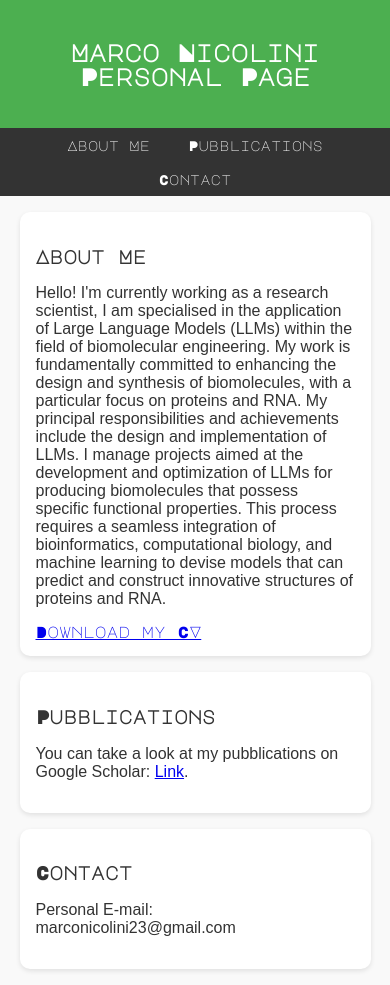
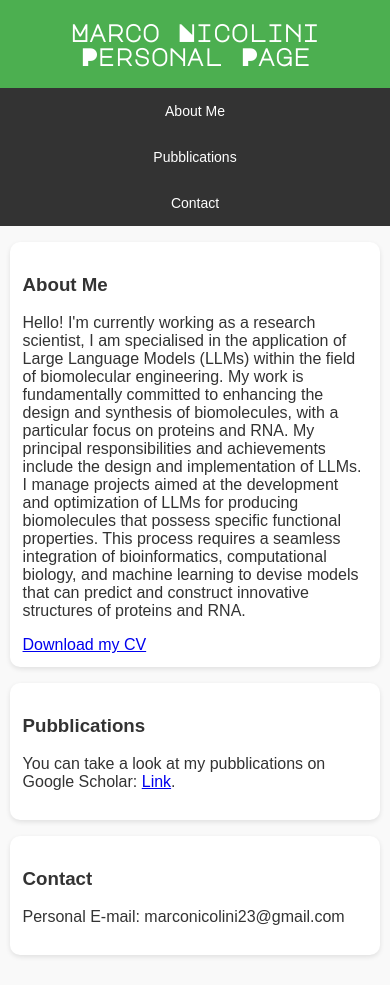
Before and after one commit to NicoRota-0/NicoRota-0.github.io, a plain HTML site: page index.html in a window 390 px wide. Drawn offline with Linux system fonts and the light colour scheme; a script that the page names is missing.

Commit message:
Update styles.css

```diff
--- a/styles.css
+++ b/styles.css
@@ -3,27 +3,18 @@
     box-sizing: border-box;
 }
 
-/* Prevent horizontal scroll */
+/* Reset and prevent horizontal scroll */
 html, body {
     margin: 0;
     padding: 0;
     overflow-x: hidden;
+    font-family: Arial, sans-serif;
+    color: #333;
+    background-color: #f9f9f9;
     width: 100%;
 }
 
-/* Body font and background */
-body {
-    font-family: 'Major Mono Display', monospace;
-    color: #333;
-    background-color: #f9f9f9;
-}
-
-/* Paragraphs use readable font */
-p {
-    font-family: Arial, sans-serif;
-}
-
-/* Header full width */
+/* Header uses display font only for the title */
 header {
     background-color: #4CAF50;
     color: white;
@@ -32,14 +23,19 @@ header {
     width: 100%;
 }
 
-/* Navigation responsive */
+header h2 {
+    font-family: 'Major Mono Display', monospace;
+    margin: 0;
+}
+
+/* Navigation styling */
 nav {
     background-color: #333;
     width: 100%;
 }
 
 nav ul {
-    list-style-type: none;
+    list-style: none;
     padding: 0;
     margin: 0;
     display: flex;
@@ -52,30 +48,32 @@ nav ul li {
 }
 
 nav ul li a {
+    font-family: Arial, sans-serif;
+    font-size: 14px;
     color: white;
     text-decoration: none;
     padding: 10px 14px;
     display: block;
-    font-size: 14px;
+    white-space: nowrap;
 }
 
 nav ul li a:hover {
     background-color: #575757;
 }
 
-/* Responsive sections */
+/* Responsive content section */
 section {
     padding: 1rem;
     margin: 1rem auto;
     border-radius: 10px;
     background-color: white;
     box-shadow: 0 2px 5px rgba(0,0,0,0.1);
+    width: 90%;
     max-width: 100%;
-    width: 90%;
     word-wrap: break-word;
 }
 
-/* Optional: make images, if any, responsive */
+/* Responsive images */
 img {
     max-width: 100%;
     height: auto;
@@ -89,3 +87,20 @@ footer {
     color: white;
     width: 100%;
 }
+
+/* Mobile optimization */
+@media (max-width: 600px) {
+    nav ul {
+        flex-direction: column;
+        align-items: center;
+    }
+
+    nav ul li {
+        margin: 5px 0;
+    }
+
+    section {
+        width: 95%;
+        padding: 0.8rem;
+    }
+}
```
